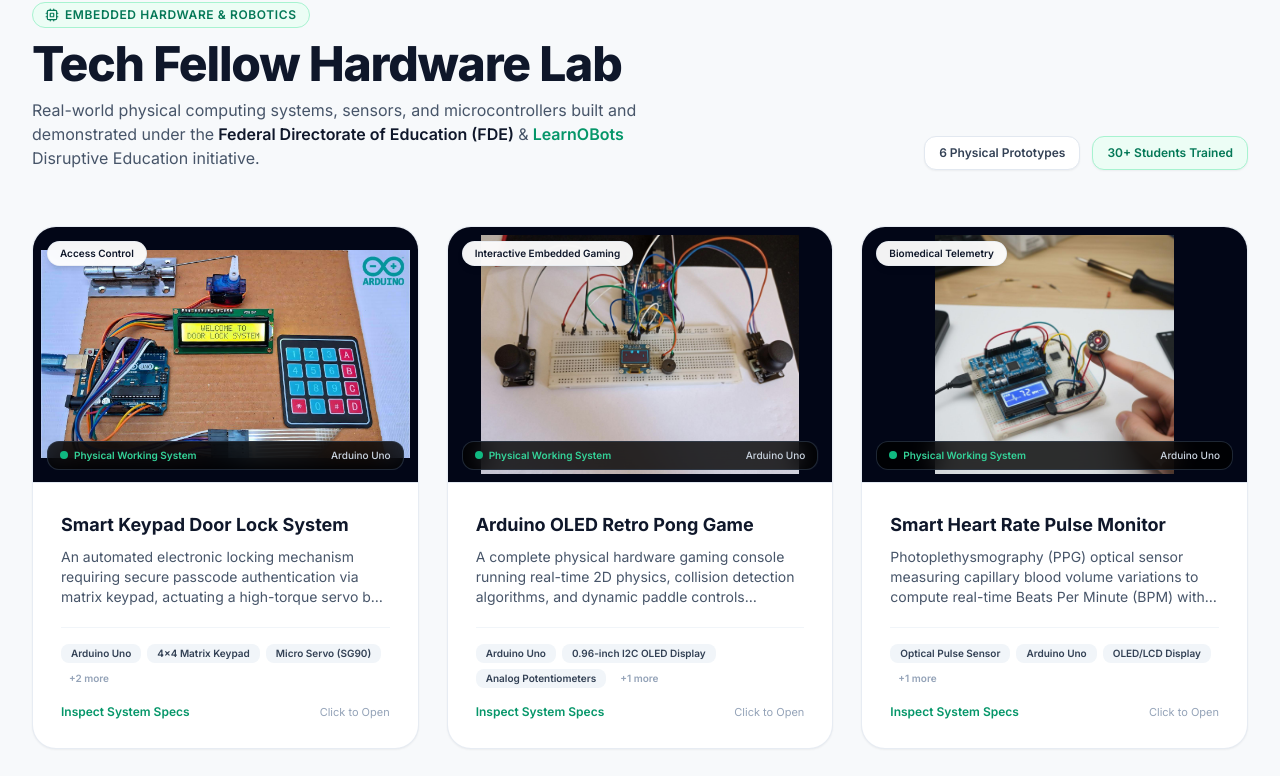
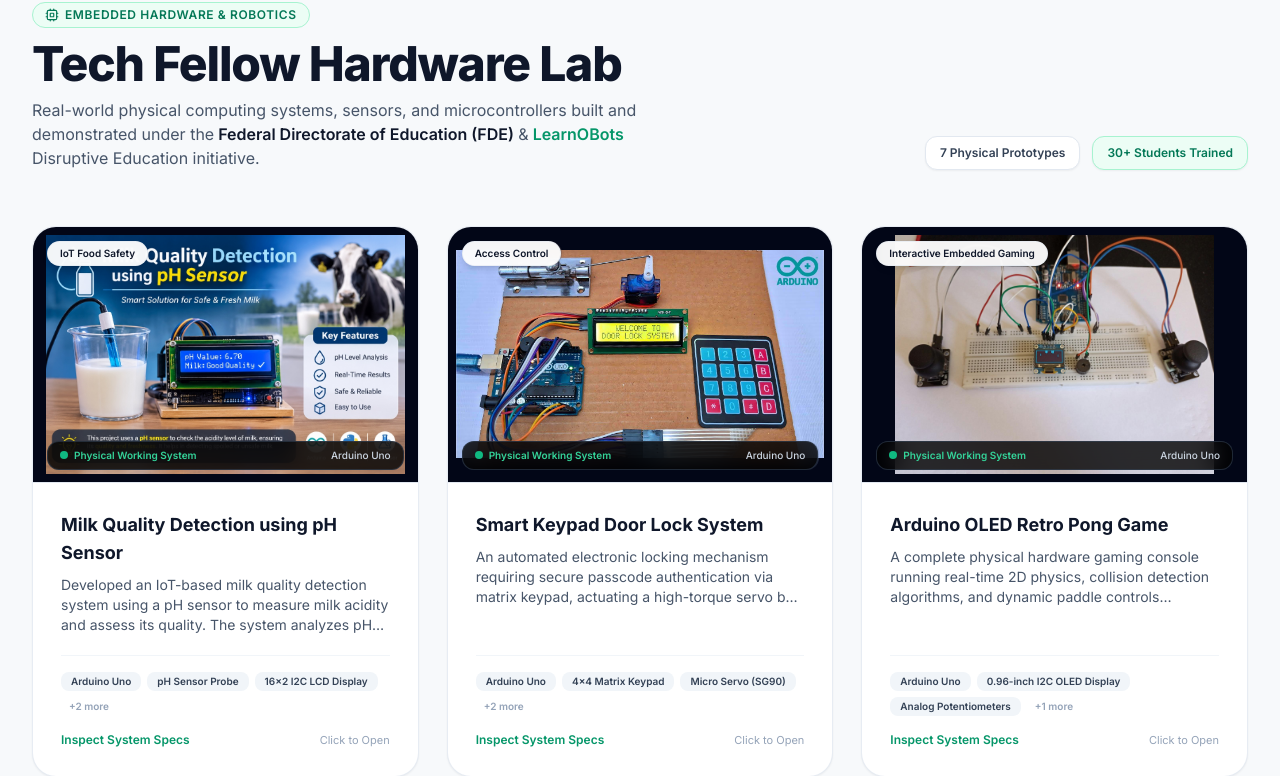
Before and after one commit to MuhammadNasarullah575/Portfolio, a Next.js app: page / in a window 1280 px wide. Shown: the part 4969-5745 px from the top of the page. Built offline with nearby package versions, Linux system fonts and the light colour scheme.

Commit message:
Add Milk Quality Detection using pH Sensor project to Tech Fellow Hardware Lab

```diff
--- a/src/components/HardwareLab.tsx
+++ b/src/components/HardwareLab.tsx
@@ -41,7 +41,7 @@ export default function HardwareLab() {
 
           <div className="flex items-center gap-3 text-xs font-semibold">
             <span className="px-3.5 py-2 rounded-xl bg-white dark:bg-slate-900 border border-slate-200 dark:border-slate-800 text-slate-700 dark:text-slate-300 shadow-sm">
-              6 Physical Prototypes
+              {hardwareProjects.length} Physical Prototypes
             </span>
             <span className="px-3.5 py-2 rounded-xl bg-emerald-50 dark:bg-emerald-950/60 border border-emerald-200 dark:border-emerald-800/60 text-emerald-700 dark:text-emerald-400 shadow-sm">
               30+ Students Trained
--- a/src/data/portfolioData.ts
+++ b/src/data/portfolioData.ts
@@ -112,6 +112,15 @@ export const personalData = {
 };
 
 export const hardwareProjects: HardwareProject[] = [
+  {
+    id: "milk-quality-detection",
+    title: "Milk Quality Detection using pH Sensor",
+    image: "/images/tech-fellow/milk-quality.jpg",
+    category: "IoT Food Safety & Biochemical Sensing",
+    components: ["Arduino Uno", "pH Sensor Probe", "16x2 I2C LCD Display", "Python", "Embedded Systems"],
+    description: "Developed an IoT-based milk quality detection system using a pH sensor to measure milk acidity and assess its quality. The system analyzes pH readings and displays real-time results, helping identify potentially spoiled or poor-quality milk.",
+    impact: "Evaluates biochemical milk acidity levels in real-time, preventing consumption of spoiled or unsafe dairy products."
+  },
   {
     id: "door-lock",
     title: "Smart Keypad Door Lock System",
```
Also changed, not shown: public/images/tech-fellow/milk-quality.jpg (added).
